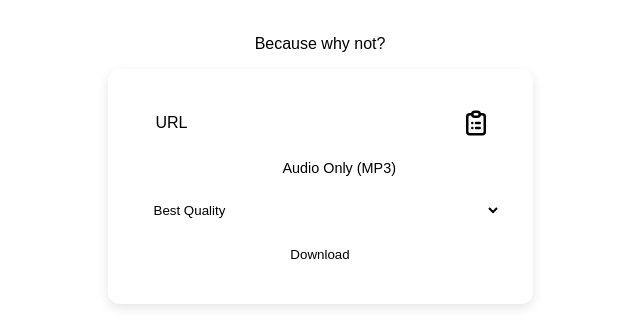
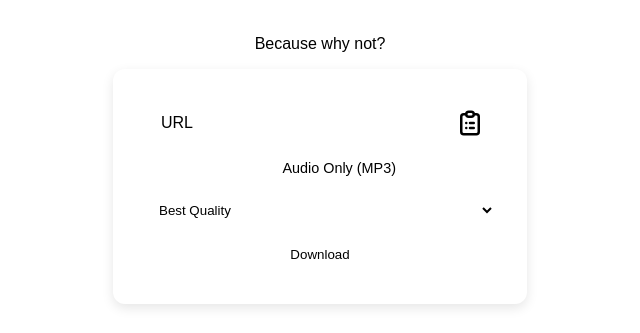
Before and after one commit to MasterAcnolo/Freedom-Loader, an Electron app: page public/index.html in a window 1280 px wide. Shown: the part 125-458 px from the top of the page, 320-960 px from the left. Drawn offline with Linux system fonts and the light colour scheme; no server answers.

Commit message:
fix: fix width for form

```diff
--- a/public/styles/layout/form.css
+++ b/public/styles/layout/form.css
@@ -40,8 +40,7 @@ form button:hover {
 form#downloadForm {
     display: flex;
     gap: 0.5em;
-    max-width: 600px;
-    width: 100%;
+    width: 350px;
     justify-content: center;
 }
 
```
